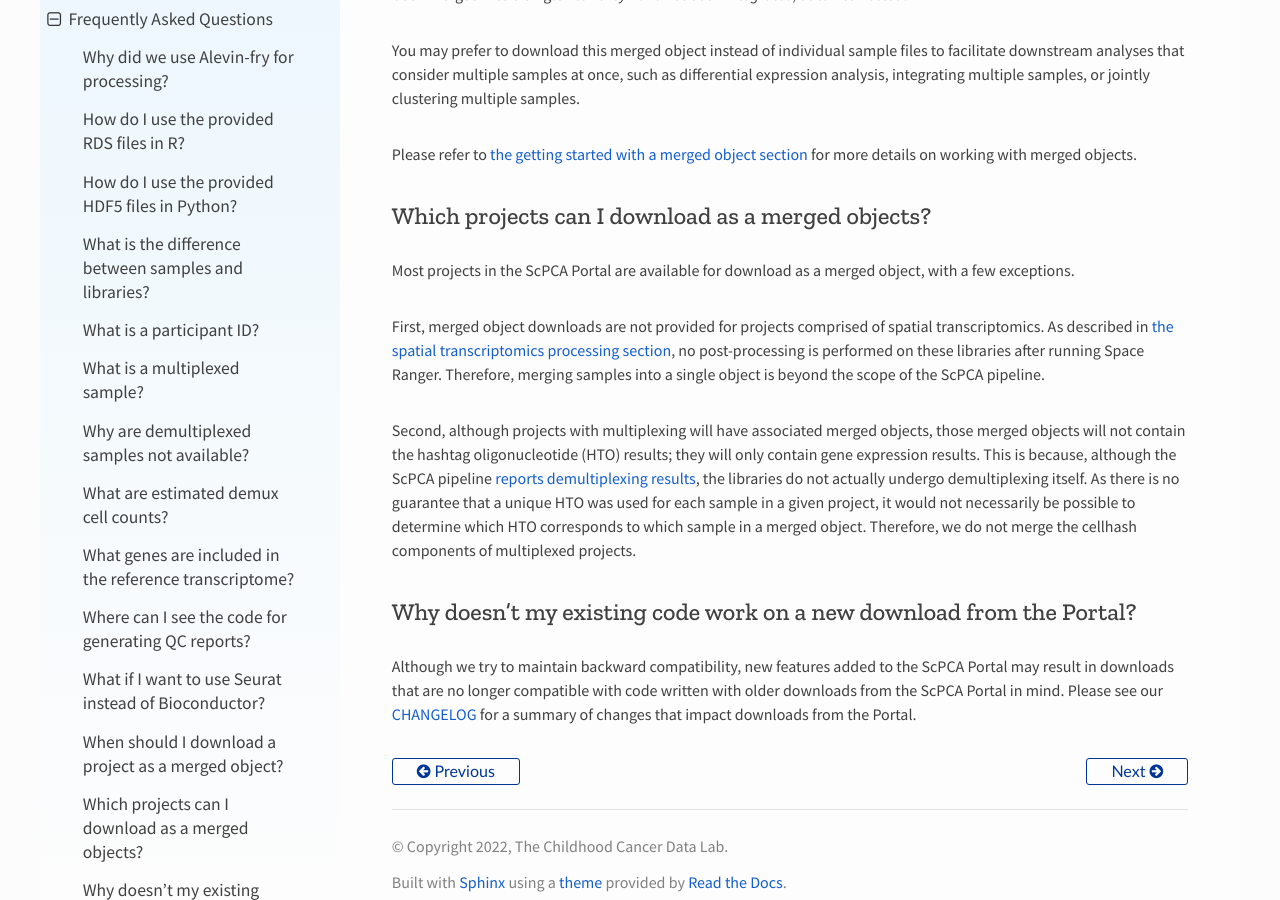
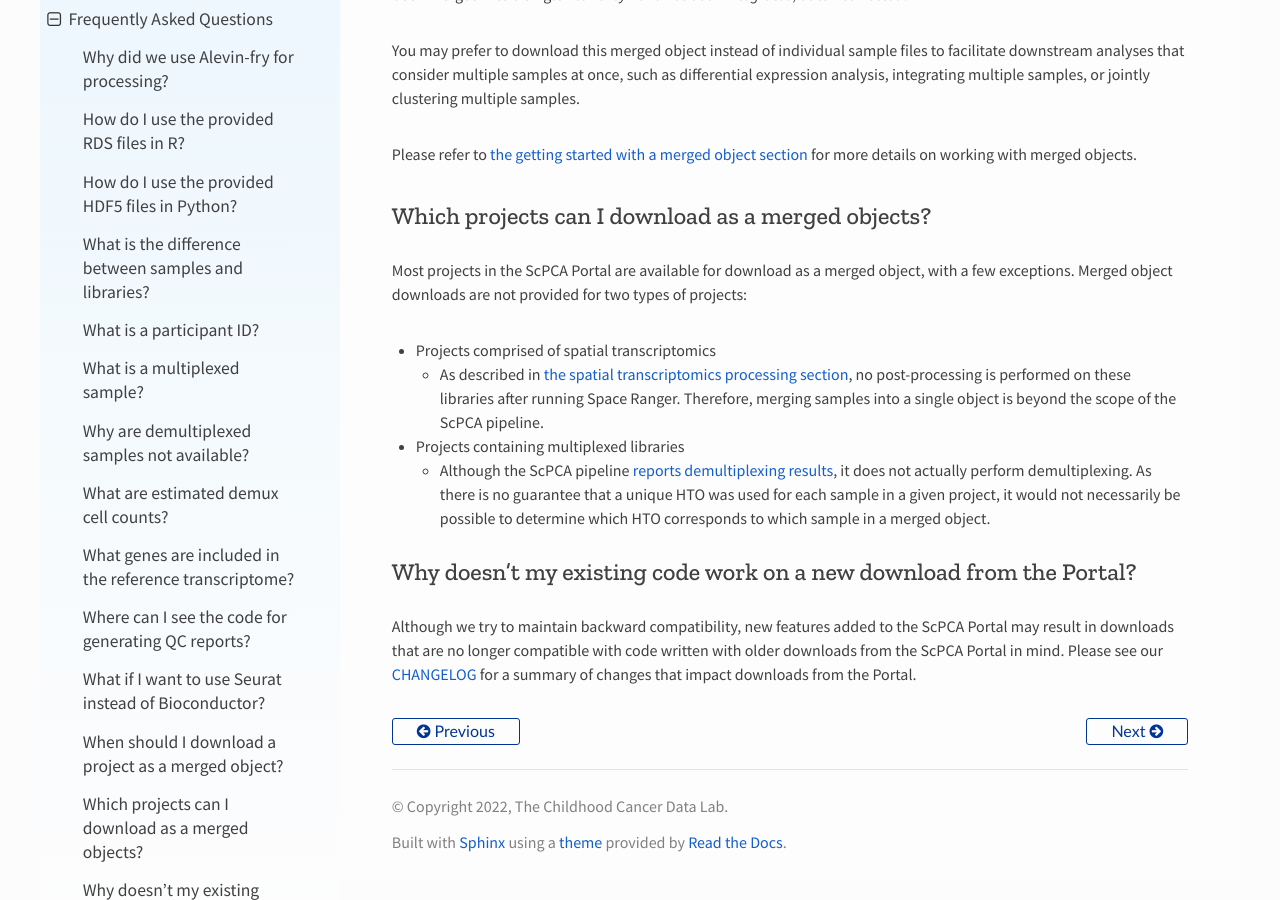
Before and after one commit to DongzeHE/scpca-docs, a Sphinx documentation site: the page built from docs/faq.md, in a window 1280 px wide and 900 px high, scrolled down 6000 px. Built offline with Sphinx 7.4.7 and the Read the Docs theme 2.0.0, drawn with Linux system fonts in a browser that asks for light colours.

Commit message:
update faq section

```diff
--- a/docs/faq.md
+++ b/docs/faq.md
@@ -182,16 +182,15 @@ Please refer to {ref}`the getting started with a merged object section<getting_s
 ## Which projects can I download as a merged objects?
 
 Most projects in the ScPCA Portal are available for download as a merged object, with a few exceptions.
+Merged object downloads are not provided for two types of projects:
 
-First, merged object downloads are not provided for projects comprised of spatial transcriptomics.
-As described in {ref}`the spatial transcriptomics processing section<processing_information:spatial transcriptomics>`, no post-processing is performed on these libraries after running Space Ranger.
-Therefore, merging samples into a single object is beyond the scope of the ScPCA pipeline.
+- Projects comprised of spatial transcriptomics
+    - As described in {ref}`the spatial transcriptomics processing section<processing_information:spatial transcriptomics>`, no post-processing is performed on these libraries after running Space Ranger.
+    Therefore, merging samples into a single object is beyond the scope of the ScPCA pipeline.
 
-Second, although projects with multiplexing will have associated merged objects, those merged objects will not contain the hashtag oligonucleotide (HTO) results; they will only contain gene expression results.
-This is because, although the ScPCA pipeline {ref}`reports demultiplexing results<processing_information:HTO demultiplexing>`, the libraries do not actually undergo demultiplexing itself.
-As there is no guarantee that a unique HTO was used for each sample in a given project, it would not necessarily be possible to determine which HTO corresponds to which sample in a merged object.
-Therefore, we do not merge the cellhash components of multiplexed projects.
-
+- Projects containing multiplexed libraries
+    - Although the ScPCA pipeline {ref}`reports demultiplexing results<processing_information:HTO demultiplexing>`, it does not actually perform demultiplexing.
+    As there is no guarantee that a unique HTO was used for each sample in a given project, it would not necessarily be possible to determine which HTO corresponds to which sample in a merged object.
 
 ## Why doesn't my existing code work on a new download from the Portal?
 
```
